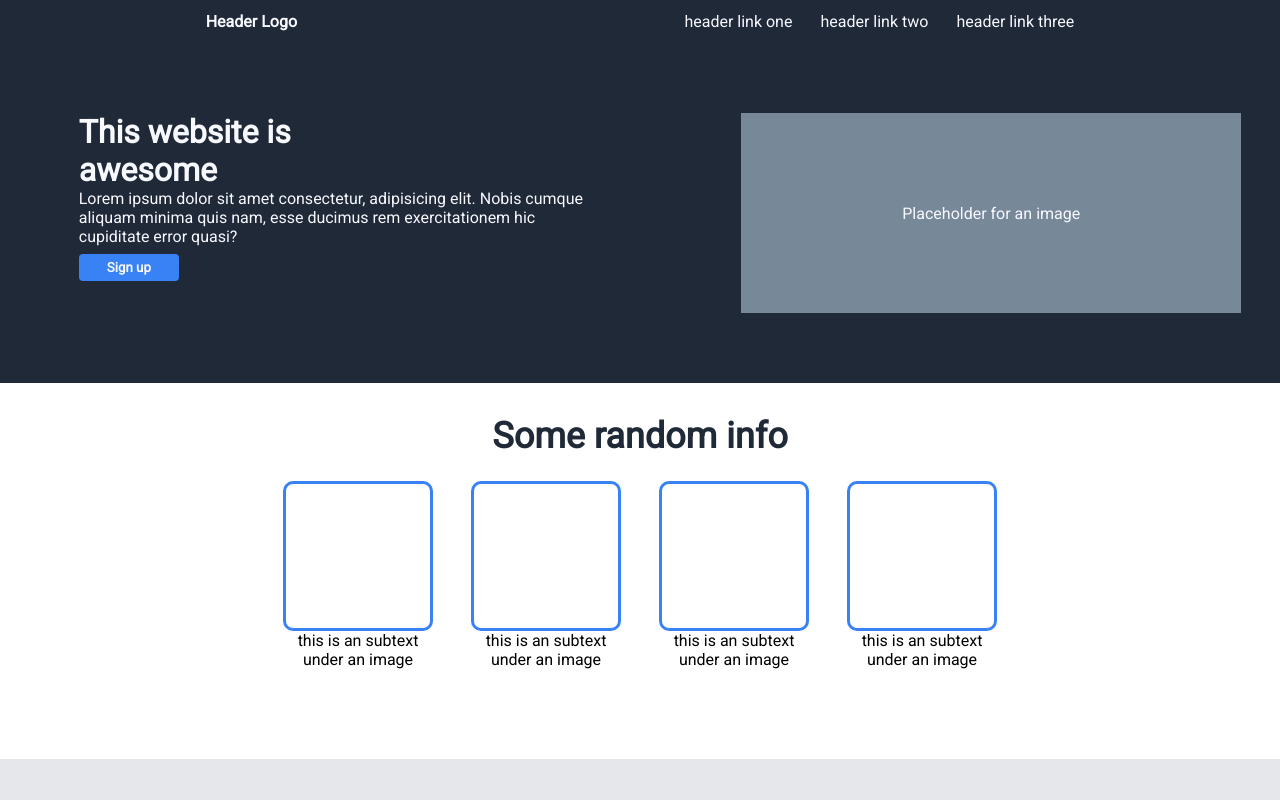
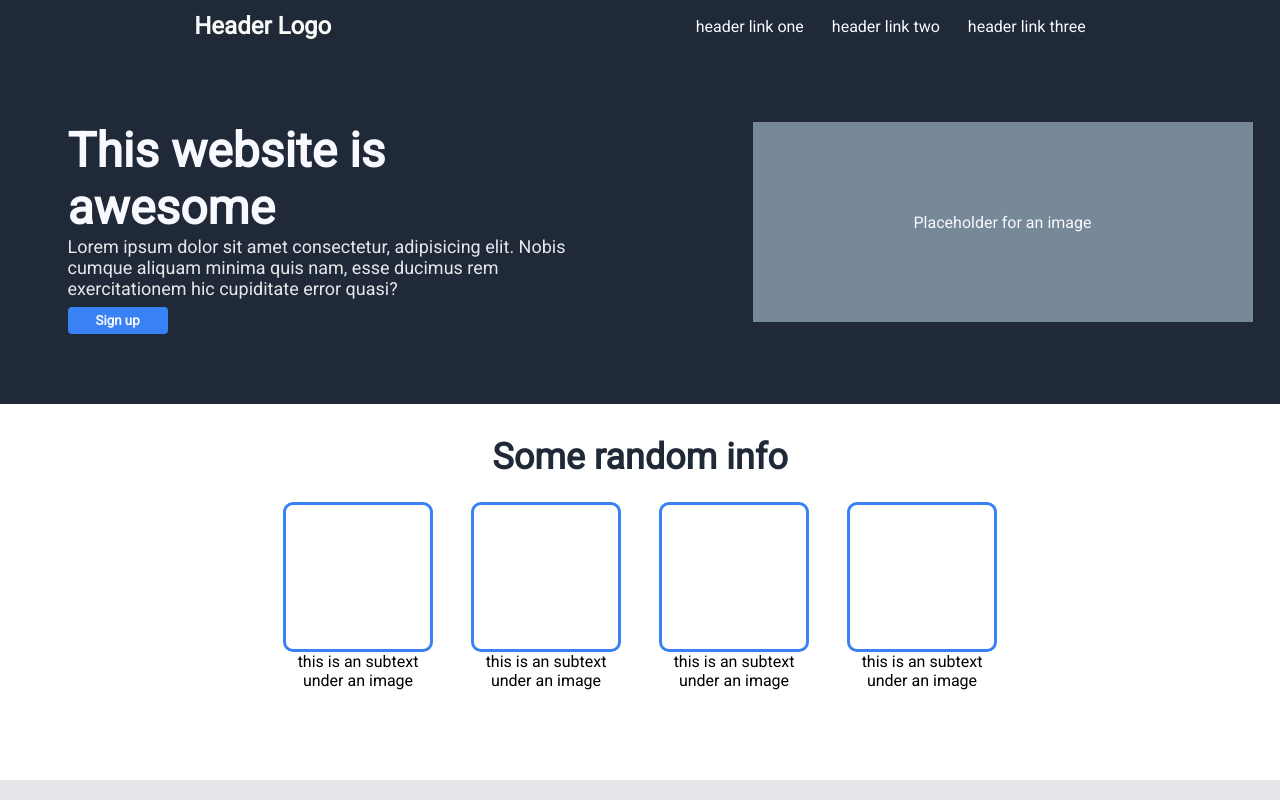
Before and after one commit to xenhak/odin-landing-page, a plain HTML site: page index.html in a window 1280 px wide. Shown: the top 800 px of the page. Drawn offline with Linux system fonts and the light colour scheme.

Commit message:
Follow the full design image defined styles completely

```diff
--- a/style.css
+++ b/style.css
@@ -21,6 +21,8 @@
 
 .logo-text {
     font-weight: 600;
+    font-size: 24px;
+    color: #f9faf8;
 }
 
 .links {
@@ -38,12 +40,15 @@
 }
 
 .left-text-btn h1 {
-    max-width: 225px;
-    font-weight: 800;
+    max-width: 335px;
+    font-weight: 900;
+    font-size: 48px;
 }
 
 .left-text-btn p {
-    max-width: 505px;
+    max-width: 550px;
+    font-size: 18px;
+    color: #e5e7eb;
 }
 
 .left-btn {
```
